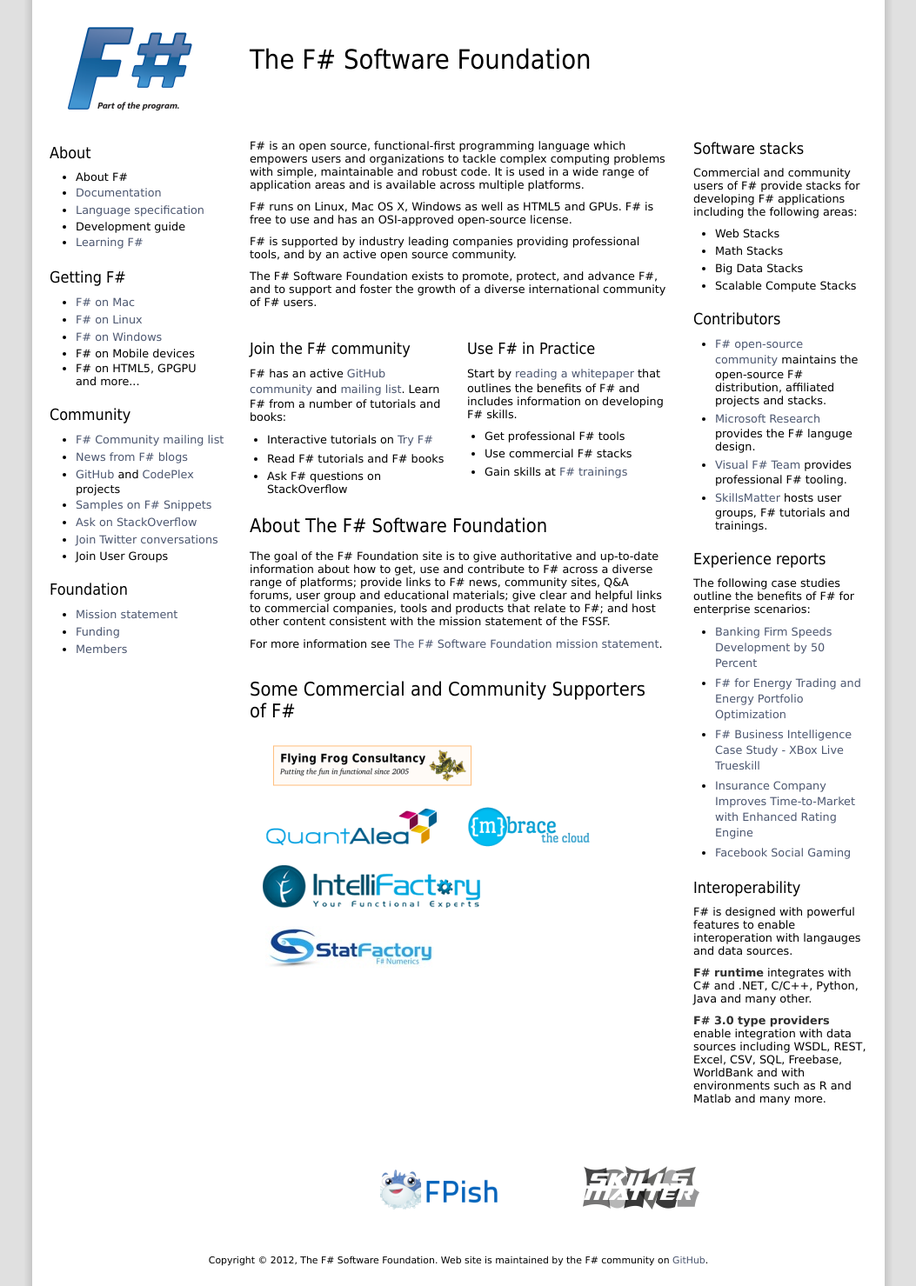
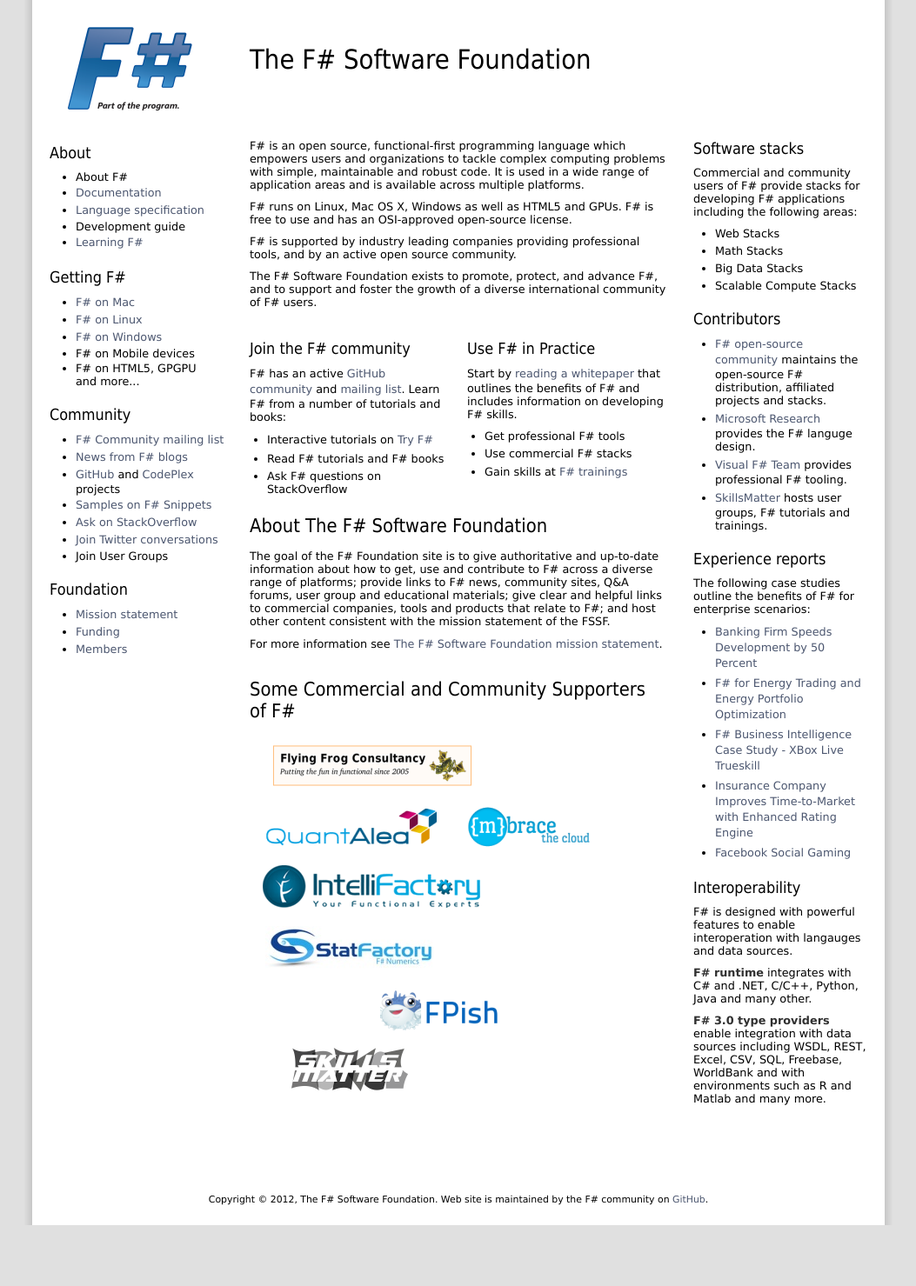
Before and after one commit to fsharp/fsharp.org, a Jekyll site: the page built from index.html, in a window 1280 px wide. Shown: the whole page at 87% size, without its empty margins (113-1166 px from the left). Built offline with Jekyll 4.4.1, drawn with Linux system fonts in a browser that asks for light colours; nearby versions of some CDN libraries; some web fonts are replaced; comment, search, counter and statistics services are not loaded; after the commit the page ends 1409 px from its top, so only the background shows below that.

Commit message:
styling for tomas and phil

```diff
--- a/index.html
+++ b/index.html
@@ -120,7 +120,7 @@
   <div class="supporter s250"><a href="http://www.intellifactory.com/"><img src="sup/intelli.gif" /></a></div>
   <div class="supporter s200"><a href="http://www.statfactory.co.uk/"><img src="sup/statfactory.jpg" /></a></div>
 <!--  <div class="supporter s150"><a href="http://www.fsharp.net"><img src="sup/vfsharp.png" /></a></div> -->
-  <div class="spacer"></div>
+<!--  <div class="spacer"></div> -->
 
   <div class="supporter s200" style="margin-left:120px"><a href="http://fpish.net/"><img src="sup/fpish.png" /></a></div>
   <div class="supporter s200"><a href="http://skillsmatter.com/"><img src="sup/skillsmatter.png" /></a></div>
```
